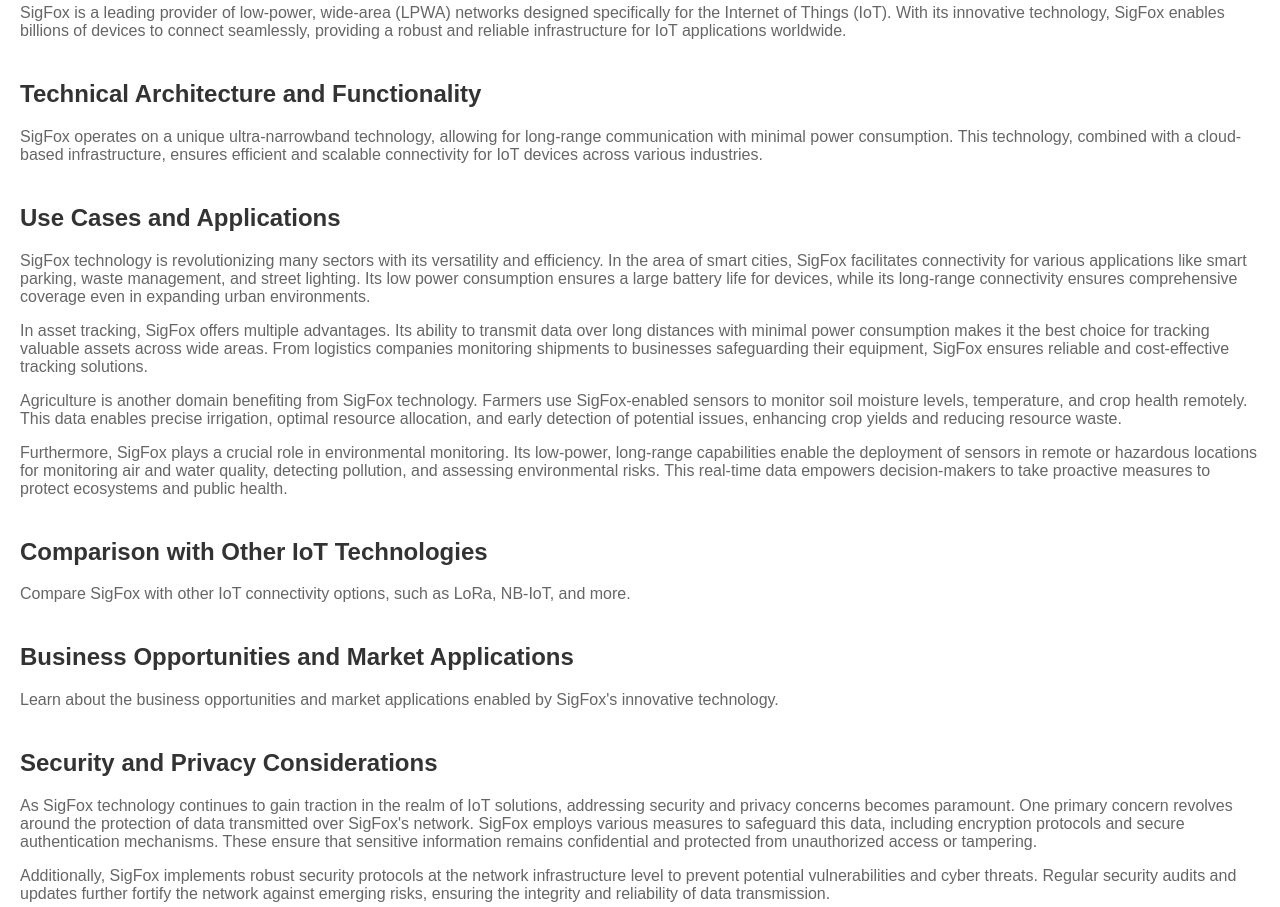
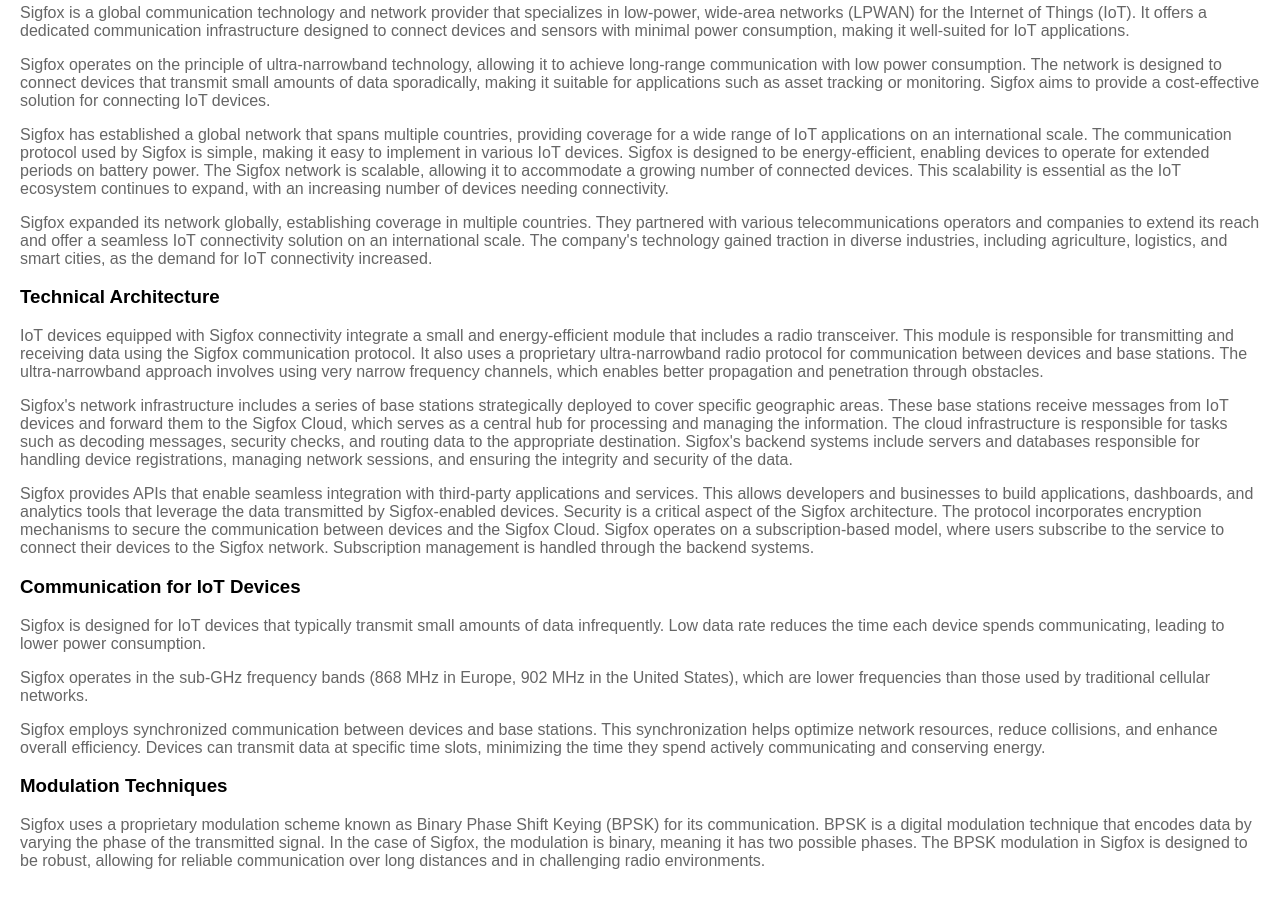
Before and after one commit to iboncas/iboncas.github.io, a plain HTML site: page index.html in a window 1280 px wide. Shown: the part 280-1187 px from the top of the page. Drawn offline with Linux system fonts and the light colour scheme.

Commit message:
Update index.html

```diff
--- a/index.html
+++ b/index.html
@@ -23,7 +23,20 @@
   <main>
     <section id="introduction-and-overview">
       <h2>Introduction and Overview</h2>
-      <p>SigFox is a leading provider of low-power, wide-area (LPWA) networks designed specifically for the Internet of Things (IoT). With its innovative technology, SigFox enables billions of devices to connect seamlessly, providing a robust and reliable infrastructure for IoT applications worldwide.</p>
+      <p>Sigfox is a global communication technology and network provider that specializes in low-power, wide-area networks (LPWAN) for the Internet of Things (IoT). It offers a dedicated communication infrastructure designed to connect devices and sensors with minimal power consumption, making it well-suited for IoT applications.</p>
+      <p>Sigfox operates on the principle of ultra-narrowband technology, allowing it to achieve long-range communication with low power consumption. The network is designed to connect devices that transmit small amounts of data sporadically, making it suitable for applications such as asset tracking or monitoring. Sigfox aims to provide a cost-effective solution for connecting IoT devices.</p>
+      <p>Sigfox has established a global network that spans multiple countries, providing coverage for a wide range of IoT applications on an international scale. The communication protocol used by Sigfox is simple, making it easy to implement in various IoT devices. Sigfox is designed to be energy-efficient, enabling devices to operate for extended periods on battery power. The Sigfox network is scalable, allowing it to accommodate a growing number of connected devices. This scalability is essential as the IoT ecosystem continues to expand, with an increasing number of devices needing connectivity.</p>
+      <p>Sigfox expanded its network globally, establishing coverage in multiple countries. They partnered with various telecommunications operators and companies to extend its reach and offer a seamless IoT connectivity solution on an international scale. The company's technology gained traction in diverse industries, including agriculture, logistics, and smart cities, as the demand for IoT connectivity increased.</p>
+      <h3>Technical Architecture</h3>
+      <p>IoT devices equipped with Sigfox connectivity integrate a small and energy-efficient module that includes a radio transceiver. This module is responsible for transmitting and receiving data using the Sigfox communication protocol. It also uses a proprietary ultra-narrowband radio protocol for communication between devices and base stations. The ultra-narrowband approach involves using very narrow frequency channels, which enables better propagation and penetration through obstacles.</p>
+      <p>Sigfox's network infrastructure includes a series of base stations strategically deployed to cover specific geographic areas. These base stations receive messages from IoT devices and forward them to the Sigfox Cloud, which serves as a central hub for processing and managing the information. The cloud infrastructure is responsible for tasks such as decoding messages, security checks, and routing data to the appropriate destination. Sigfox's backend systems include servers and databases responsible for handling device registrations, managing network sessions, and ensuring the integrity and security of the data.</p>
+      <p>Sigfox provides APIs that enable seamless integration with third-party applications and services. This allows developers and businesses to build applications, dashboards, and analytics tools that leverage the data transmitted by Sigfox-enabled devices. Security is a critical aspect of the Sigfox architecture. The protocol incorporates encryption mechanisms to secure the communication between devices and the Sigfox Cloud. Sigfox operates on a subscription-based model, where users subscribe to the service to connect their devices to the Sigfox network. Subscription management is handled through the backend systems.</p>
+      <h3>Communication for IoT Devices</h3>
+      <p>Sigfox is designed for IoT devices that typically transmit small amounts of data infrequently. Low data rate reduces the time each device spends communicating, leading to lower power consumption.</p>
+      <p>Sigfox operates in the sub-GHz frequency bands (868 MHz in Europe, 902 MHz in the United States), which are lower frequencies than those used by traditional cellular networks.</p>
+      <p>Sigfox employs synchronized communication between devices and base stations. This synchronization helps optimize network resources, reduce collisions, and enhance overall efficiency. Devices can transmit data at specific time slots, minimizing the time they spend actively communicating and conserving energy.</p>
+      <h3>Modulation Techniques</h3>
+      <p>Sigfox uses a proprietary modulation scheme known as Binary Phase Shift Keying (BPSK) for its communication. BPSK is a digital modulation technique that encodes data by varying the phase of the transmitted signal. In the case of Sigfox, the modulation is binary, meaning it has two possible phases. The BPSK modulation in Sigfox is designed to be robust, allowing for reliable communication over long distances and in challenging radio environments.</p>
     </section>
     <section id="technical-architecture-and-functionality">
       <h2>Technical Architecture and Functionality</h2>
@@ -46,8 +59,8 @@
     </section>
     <section id="security-and-privacy-considerations">
       <h2>Security and Privacy Considerations</h2>
-      <p>As SigFox technology continues to gain traction in the realm of IoT solutions, addressing security and privacy concerns becomes paramount. One primary concern revolves around the protection of data transmitted over SigFox's network. SigFox employs various measures to safeguard this data, including encryption protocols and secure authentication mechanisms. These ensure that sensitive information remains confidential and protected from unauthorized access or tampering.</p>
-      <p>Additionally, SigFox implements robust security protocols at the network infrastructure level to prevent potential vulnerabilities and cyber threats. Regular security audits and updates further fortify the network against emerging risks, ensuring the integrity and reliability of data transmission.</p>
+      <p>As SigFox technology continues to gain traction in the area of IoT solutions, addressing security and privacy concerns has become fundamental. One primary concern revolves around the protection of data transmitted over SigFox's network. SigFox employs various measures to safeguard this data, including encryption protocols and secure authentication mechanisms. These ensure that sensitive information remains confidential and protected from unauthorized access.</p>
+      <p>Additionally, SigFox implements robust security protocols at the network infrastructure level to prevent potential vulnerabilities and cyber threats. Regular security audits and updates further fortify the network against any possible risk, ensuring the integrity and reliability of data transmission.</p>
       <p>Despite these measures, deploying SigFox-enabled IoT solutions securely requires proactive steps from stakeholders. Firstly, organizations must prioritize device security by regularly updating firmware, implementing strong authentication methods, and conducting thorough vulnerability assessments. Encrypting data both in transit and at rest adds an extra layer of protection against interception and unauthorized access.</p>
       <p>Furthermore, organizations should establish clear security policies and procedures governing the usage and management of SigFox-enabled devices. Employee training on security best practices can mitigate risks associated with human error or negligence. Regular monitoring and auditing of network traffic and device activity help detect and respond to potential security incidents promptly.</p>
       <p>Moreover, collaboration with trusted partners and vendors who prioritize security and compliance standards can enhance the overall security posture of SigFox-enabled IoT deployments. This includes selecting reputable device manufacturers and service providers that adhere to industry-standard security practices and protocols.</p>
```
